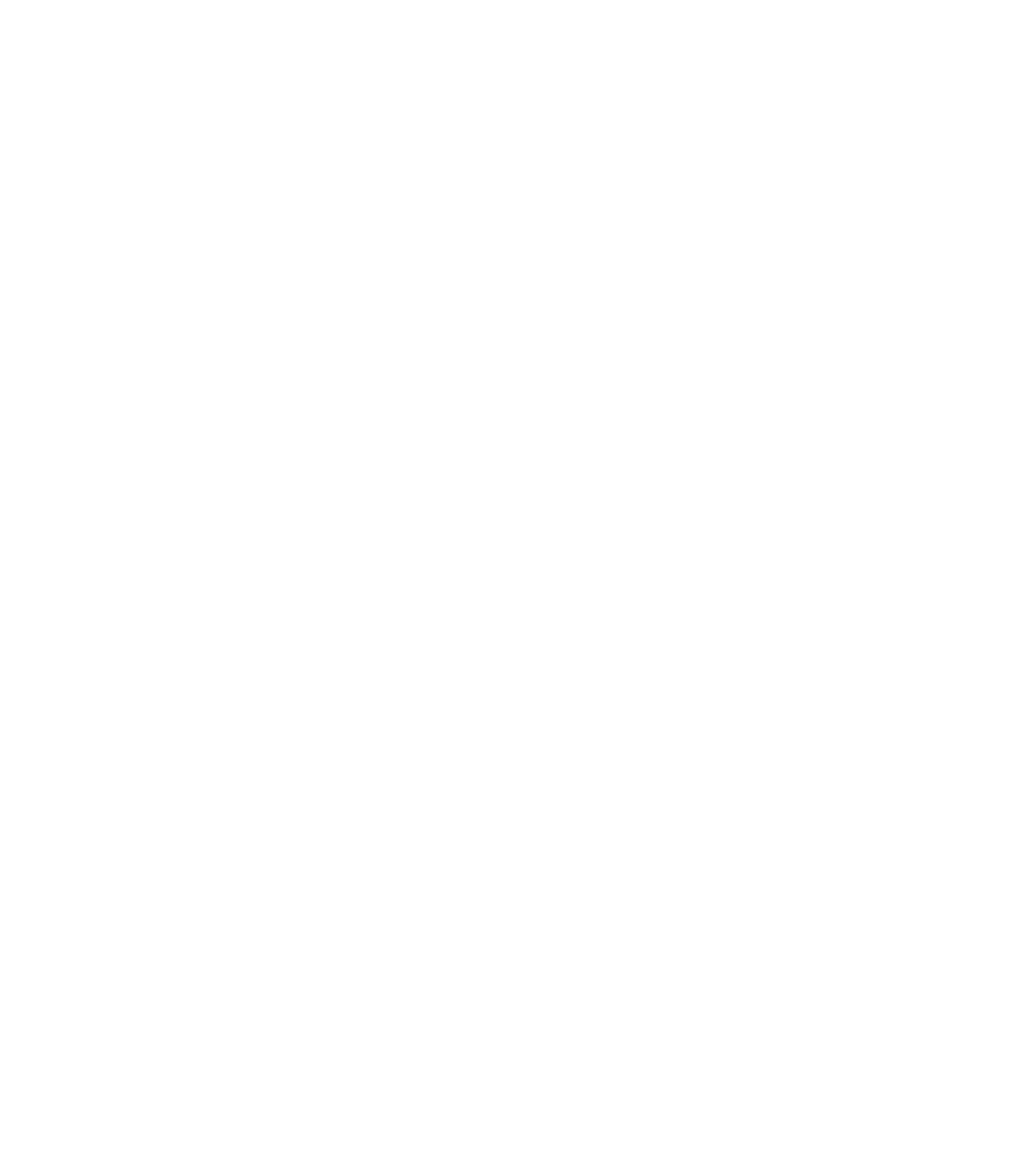
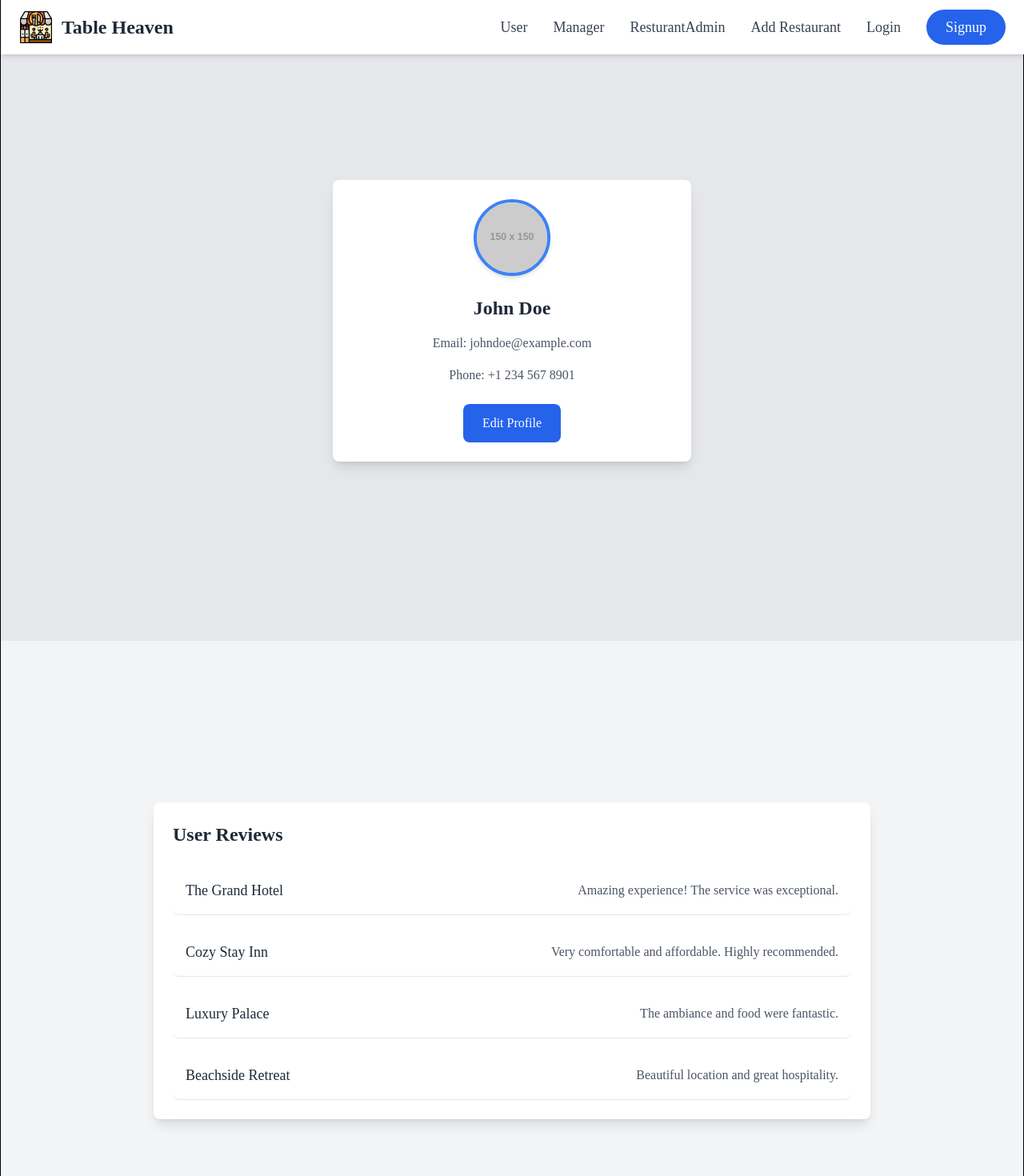
Before and after one commit to prabhakaryadav2003/Timepass, a React (Create React App) app in the folder FRONTEND/: page /user in a window 1280 px wide. Before the commit this address had no page. Shown: the top 1470 px of the page at 80% size. Before the commit the page ends 800 px from the top, so only its background shows below. Built offline with nearby package versions, Linux system fonts and the light colour scheme.

Commit message:
Added more components

```diff
--- a/FRONTEND/package.json
+++ b/FRONTEND/package.json
@@ -8,10 +8,8 @@
     "@testing-library/jest-dom": "^5.16.5",
     "@testing-library/react": "^16.2.0",
     "@testing-library/user-event": "^13.5.0",
-    "bootstrap": "^5.3.3",
     "moment": "^2.29.1",
     "react": "^19.0.0",
-    "react-bootstrap": "^2.10.8",
     "react-dom": "^19.0.0",
     "react-icons": "^5.4.0",
     "react-redux": "^9.2.0",
--- a/FRONTEND/src/App.js
+++ b/FRONTEND/src/App.js
@@ -1,12 +1,16 @@
 import React from "react";
 import { BrowserRouter as Router, Routes, Route, Link } from "react-router-dom";
 
-import Home from "./pages/homepage/home";
+import Home from "./pages/homepage/Home";
 import ResturantPage from "./pages/resturantPage/resturantPage";
 import AddResturant from "./pages/addResturant";
 import Login from "./pages/Login";
 import Signup from "./pages/Signup";
+import UserDashboard from "./pages/userDashboard";
+import WebsiteAdmin from "./pages/WebsiteAdmin";
+import ResturantAdmin from "./pages/ResturantAdmin";
 import { GlobalProvider } from "./components/context";
+
 const App = () => {
   return (
     <GlobalProvider>
@@ -18,6 +22,9 @@
             <Route path="/addresturant" element={<AddResturant />} />
             <Route path="/login" element={<Login />} />
             <Route path="/signup" element={<Signup />} />
+            <Route path="/user" element={<UserDashboard />} />
+            <Route path="/resturantUser" element={<WebsiteAdmin />} />
+            <Route path="/ResturantAdmin" element={<ResturantAdmin />} />
           </Routes>
         </div>
       </Router>
--- a/FRONTEND/src/components/NavBar.js
+++ b/FRONTEND/src/components/NavBar.js
@@ -20,6 +20,24 @@
       </Link>
 
       <div className="hidden md:flex items-center space-x-8">
+        <Link
+          to="/user"
+          className="text-gray-700 hover:text-gray-900 text-lg"
+        >
+          User
+        </Link>
+        <Link
+          to="/resturantUser"
+          className="text-gray-700 hover:text-gray-900 text-lg"
+        >
+          Manager
+        </Link>
+        <Link
+          to="/ResturantAdmin"
+          className="text-gray-700 hover:text-gray-900 text-lg"
+        >
+          ResturantAdmin
+        </Link>
         <Link
           to="/addresturant"
           className="text-gray-700 hover:text-gray-900 text-lg"
--- a/FRONTEND/src/components/RemoveInappropriateReview.js
+++ b/FRONTEND/src/components/RemoveInappropriateReview.js
@@ -1,29 +1,59 @@
 import React, { useState } from "react";
-import { Button, Table, Modal, Alert } from "react-bootstrap";
 import PropTypes from "prop-types";
 
 // Simulated data for inappropriate reviews
 const dummyReviews = [
-  { id: 1, reviewer: "John Doe", restaurant: "Pizza Hut", review: "Worst food ever! Very bad experience!" },
-  { id: 2, reviewer: "Jane Smith", restaurant: "Sushi Bar", review: "Awful, don’t recommend it." },
-  { id: 3, reviewer: "Alice Johnson", restaurant: "Burger King", review: "Disgusting! Never coming back." },
+  {
+    id: 1,
+    reviewer: "John Doe",
+    restaurant: "Pizza Hut",
+    review: "Worst food ever! Very bad experience!",
+  },
+  {
+    id: 2,
+    reviewer: "Jane Smith",
+    restaurant: "Sushi Bar",
+    review: "Awful, don’t recommend it.",
+  },
+  {
+    id: 3,
+    reviewer: "Alice Johnson",
+    restaurant: "Burger King",
+    review: "Disgusting! Never coming back.",
+  },
 ];
 
 // Reusable Modal component for confirmation
 const ConfirmationModal = ({ show, review, onClose, onConfirm }) => (
-  <Modal show={show} onHide={onClose}>
-    <Modal.Header closeButton>
-      <Modal.Title>Confirm Removal</Modal.Title>
-    </Modal.Header>
-    <Modal.Body>
-      <p>Are you sure you want to remove the following review?</p>
-      <p><strong>{review?.review}</strong></p>
-    </Modal.Body>
-    <Modal.Footer>
-      <Button variant="secondary" onClick={onClose}>Close</Button>
-      <Button variant="danger" onClick={() => onConfirm(review?.id)}>Remove Review</Button>
-    </Modal.Footer>
-  </Modal>
+  <div
+    className={`fixed inset-0 bg-gray-500 bg-opacity-50 flex justify-center items-center ${
+      show ? "block" : "hidden"
+    }`}
+  >
+    <div className="bg-white rounded-lg shadow-lg p-6 w-96">
+      <h3 className="text-xl font-semibold mb-4">Confirm Removal</h3>
+      <p className="mb-4">
+        Are you sure you want to remove the following review?
+      </p>
+      <p className="font-medium text-gray-800 mb-4">
+        <strong>{review?.review}</strong>
+      </p>
+      <div className="flex justify-between">
+        <button
+          onClick={onClose}
+          className="bg-gray-300 text-gray-800 px-4 py-2 rounded-lg hover:bg-gray-400"
+        >
+          Close
+        </button>
+        <button
+          onClick={() => onConfirm(review?.id)}
+          className="bg-red-500 text-white px-4 py-2 rounded-lg hover:bg-red-600"
+        >
+          Remove Review
+        </button>
+      </div>
+    </div>
+  </div>
 );
 
 ConfirmationModal.propTypes = {
@@ -63,29 +93,45 @@
   return (
     <div className="min-h-screen bg-gray-100 py-8">
       <div className="container mx-auto px-4">
-        <h2 className="text-3xl font-bold text-gray-800 mb-6">Inappropriate Reviews</h2>
+        <h2 className="text-3xl font-bold text-gray-800 mb-6">
+          Inappropriate Reviews
+        </h2>
 
         {/* Error message */}
-        {error && <Alert variant="danger">{error}</Alert>}
+        {error && (
+          <div className="bg-red-500 text-white p-4 mb-6 rounded-lg">
+            {error}
+          </div>
+        )}
 
         {/* Reviews Table */}
         <div className="bg-white shadow-md rounded-lg overflow-hidden">
           <table className="min-w-full table-auto border-collapse">
             <thead className="bg-gray-200">
               <tr>
-                <th className="px-6 py-3 text-left text-sm font-medium text-gray-800">Reviewer</th>
-                <th className="px-6 py-3 text-left text-sm font-medium text-gray-800">Restaurant</th>
-                <th className="px-6 py-3 text-left text-sm font-medium text-gray-800">Review</th>
-                <th className="px-6 py-3 text-center text-sm font-medium text-gray-800">Actions</th>
+                <th className="px-6 py-3 text-left text-sm font-medium text-gray-800">
+                  Reviewer
+                </th>
+                <th className="px-6 py-3 text-left text-sm font-medium text-gray-800">
+                  Restaurant
+                </th>
+                <th className="px-6 py-3 text-left text-sm font-medium text-gray-800">
+                  Review
+                </th>
+                <th className="px-6 py-3 text-center text-sm font-medium text-gray-800">
+                  Actions
+                </th>
               </tr>
             </thead>
             <tbody>
               {reviews.map((review) => (
                 <tr key={review.id} className="border-t">
                   <td className="px-6 py-4 text-gray-800">{review.reviewer}</td>
-                  <td className="px-6 py-4 text-gray-800">{review.restaurant}</td>
+                  <td className="px-6 py-4 text-gray-800">
+                    {review.restaurant}
+                  </td>
                   <td className="px-6 py-4 text-gray-800">{review.review}</td>
-                  <td className="px-6 py-4 flex justify-center space-x-4">
+                  <td className="px-6 py-4 text-center">
                     <button
                       onClick={() => handleShowModal(review)}
                       className="bg-red-500 text-white px-4 py-2 rounded-lg hover:bg-red-600 transition"
--- /dev/null
+++ b/FRONTEND/src/components/bookingHistory/data.js
@@ -0,0 +1,30 @@
+// Dummy Data
+const dummyBookings = [
+  {
+    id: 1,
+    restaurantName: "The Gourmet Kitchen",
+    date: "2025-02-15",
+    time: "7:00 PM",
+    guests: 4,
+    onModify: (id) => console.log("Modify booking with ID:", id),
+    onCancel: (id) => console.log("Cancel booking with ID:", id),
+  },
+  {
+    id: 2,
+    restaurantName: "Ocean Breeze",
+    date: "2025-03-01",
+    time: "6:00 PM",
+    guests: 2,
+    onModify: (id) => console.log("Modify booking with ID:", id),
+    onCancel: (id) => console.log("Cancel booking with ID:", id),
+  },
+  {
+    id: 3,
+    restaurantName: "Mountain Retreat",
+    date: "2025-04-10",
+    time: "8:00 PM",
+    guests: 6,
+    onModify: (id) => console.log("Modify booking with ID:", id),
+    onCancel: (id) => console.log("Cancel booking with ID:", id),
+  },
+];
--- /dev/null
+++ b/FRONTEND/src/components/userFavourite/UserFavData.js
@@ -0,0 +1,25 @@
+const dummyData = [
+  {
+    name: "The Gourmet Kitchen",
+    description: "A fine dining experience with global cuisines.",
+    image: "https://via.placeholder.com/150",
+  },
+  {
+    name: "Pasta Paradise",
+    description: "Delicious handmade pasta and Italian specialties.",
+    image: "https://via.placeholder.com/150",
+  },
+  {
+    name: "Sushi World",
+    description: "Fresh sushi and authentic Japanese dishes.",
+    image: "https://via.placeholder.com/150",
+  },
+  {
+    name: "Burger Haven",
+    description: "Gourmet burgers with unique flavors and sides.",
+    image: "https://via.placeholder.com/150",
+  },
+];
+
+
+export default dummyData;
--- /dev/null
+++ b/FRONTEND/src/components/userFavourite/UserFavourite.js
@@ -0,0 +1,47 @@
+import React from "react";
+
+function UserFavourite({ favourites = [] }) {
+  if (!favourites.length) {
+    return (
+      <div className="flex justify-center items-center min-h-screen bg-gray-100">
+        <p className="text-gray-600 text-lg">
+          No favourite restaurants available to display.
+        </p>
+      </div>
+    );
+  }
+
+  return (
+    <div className="min-h-screen bg-gray-100 py-8">
+      <div className="container mx-auto px-4">
+        <h2 className="text-3xl font-bold text-gray-800 mb-6">
+          Your Favourite Restaurants
+        </h2>
+        <div className="grid gap-6 md:grid-cols-2 lg:grid-cols-3">
+          {favourites.map((restaurant, index) => (
+            <div
+              key={index}
+              className="bg-white shadow-lg rounded-lg p-6 flex flex-col"
+            >
+              <img
+                src={restaurant.image}
+                alt={restaurant.name}
+                className="w-full h-48 object-cover rounded-lg mb-4"
+              />
+              <div>
+                <h3 className="text-xl font-semibold text-gray-800 mb-2">
+                  {restaurant.name}
+                </h3>
+                <p className="text-gray-600">{restaurant.description}</p>
+              </div>
+            </div>
+          ))}
+        </div>
+      </div>
+    </div>
+  );
+}
+
+// Dummy data for testing
+
+export default UserFavourite;
--- /dev/null
+++ b/FRONTEND/src/pages/ResturantAdmin.js
@@ -0,0 +1,22 @@
+import React from "react";
+import Navbar from "../components/NavBar";
+import DisplayRestaurantInformation from "../components/DisplayRestaurantInformation";
+import DisplayRestaurantLocation from "../components/DisplayRestaurantLocation";
+import DisplayRestaurantOperationalDetails from "../components/DisplayRestaurantOperationalDetails";
+import DisplayTableDetails from "../components/DisplayTableDetails";
+import DisplayRestaurantReviews from "../components/DisplayRestaurantReviews";
+
+const ResturantAdmin = () => {
+  return (
+    <div className="flex flex-col border border-black h-full w-full p-0">
+      <Navbar />
+      <DisplayRestaurantInformation />
+      <DisplayRestaurantLocation />
+      <DisplayRestaurantOperationalDetails />
+      <DisplayTableDetails />
+      <DisplayRestaurantReviews />
+    </div>
+  );
+};
+
+export default ResturantAdmin;
--- /dev/null
+++ b/FRONTEND/src/pages/WebsiteAdmin.js
@@ -0,0 +1,18 @@
+import React from "react";
+
+import Navbar from "../components/NavBar";
+
+import ManageRestaurant from "../components/ManageRestaurant";
+import RemoveInappropriateReviews from "../components/RemoveInappropriateReview";
+
+const WebsiteAdmin = () => {
+  return (
+    <div className="flex flex-col border border-black h-full w-full p-0">
+      <Navbar />
+      <ManageRestaurant/>
+      <RemoveInappropriateReviews/>
+    </div>
+  );
+};
+
+export default WebsiteAdmin;
--- /dev/null
+++ b/FRONTEND/src/pages/userDashboard.js
@@ -0,0 +1,25 @@
+import React from "react";
+
+import Navbar from "../components/NavBar";
+import UserProfile from "../components/UserProfile";
+
+import UserReviews from "../components/UserReviews";
+import BookingHistory from "../components/bookingHistory/BookingHistory";
+import BookingData from "../components/bookingHistory/data";
+import UserFavourite from "../components/userFavourite/UserFavourite";
+import UserFavData from "../components/userFavourite/UserFavData";
+import ManageRestaurant from "../components/ManageRestaurant";
+
+const UserDashboard = () => {
+  return (
+    <div className="flex flex-col border border-black h-full w-full p-0">
+      <Navbar />
+      <UserProfile />
+      <UserReviews />
+      <BookingHistory bookings={BookingData} />
+      <UserFavourite favourites={UserFavData} />
+    </div>
+  );
+};
+
+export default UserDashboard;
```
Also changed, not shown: FRONTEND/src/components/UserFavourite.js (deleted, +0 -65 lines), FRONTEND/src/components/bookingHistory/BookingHistory.js (renamed from FRONTEND/src/components/BookingHistory.js, +11 -39 lines), 1 other file (tests, documents, lock files or other folders).
